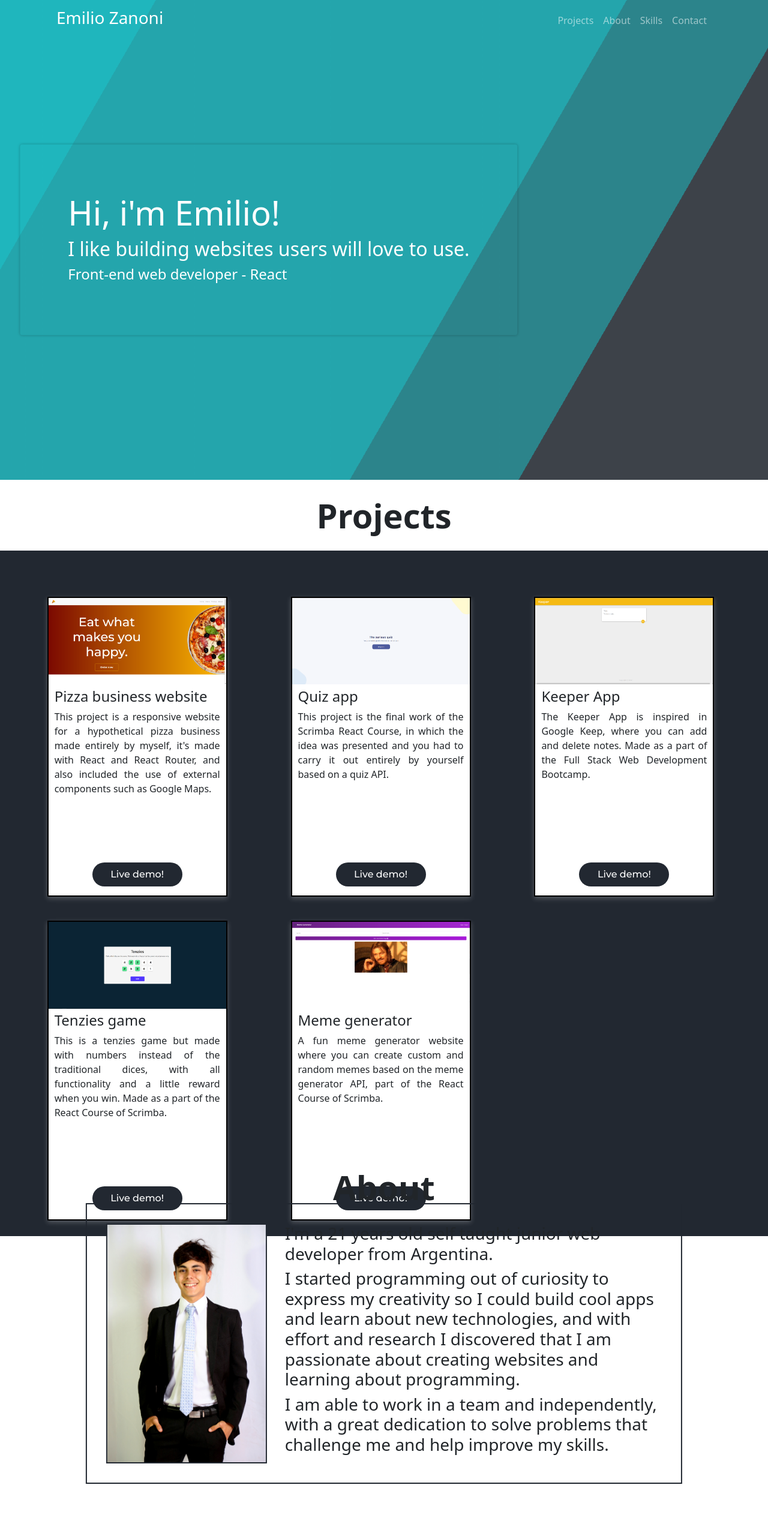
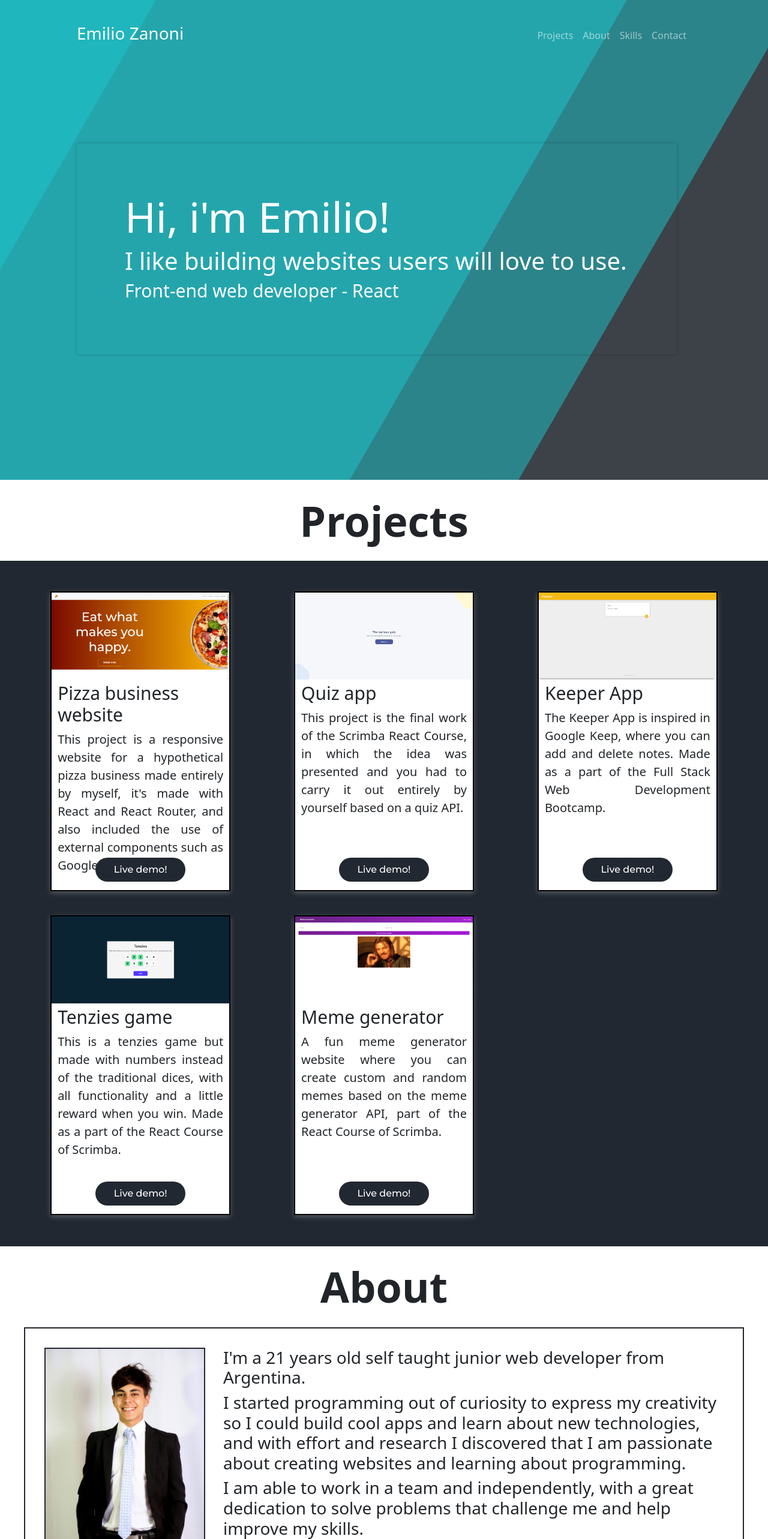
Before and after one commit to EmilioZanoni/portfolio-page, a React (Create React App) app: page / in a window 1280 px wide. Shown: the top 2566 px of the page at 60% size. Built offline with nearby package versions, Linux system fonts and the light colour scheme.

Commit message:
fix page distribution properties

```diff
--- a/public/styles.css
+++ b/public/styles.css
@@ -1,7 +1,11 @@
 html {
     height:100%;
   }
-  /* INTENTAR CAMBIAR LOS PORCENTAJE POR HEIGTH: 100VH PARA QUE NO SE DESCONFIGURE AL CHOTO CUANDO CAMBIA DE TAMAÑO  */
+*{
+  box-sizing: border-box;
+  padding: 0;
+  margin: 0;
+}
   body {
     margin:0;
     font-family: 'Montserrat', sans-serif;
@@ -9,11 +13,14 @@ html {
     overflow-y: overlay;
   }
   .titles{
-    font-size: 7vh;
+    font-size: 70px;
     text-align: center;
     margin-top: 2%;
     font-weight: 700;
     margin-bottom: 2%;
+  }
+  .navbar>.container-fluid{
+    padding: 2% 10%;
   }
 /* UNDERLINE EFFECT */
   .hover-underline-animation{
@@ -61,7 +68,6 @@ html {
   .bg3 {
     animation-duration:5s;
   }
-
   @keyframes slide {
     0% {
       transform:translateX(-25%);
@@ -71,36 +77,41 @@ html {
     }
   }
 /* HOME BACKGROUND ANIMATION END*/
-
+.container{
+  width: 100%;
+  margin: 0;
+  padding: 0;
+}
 /* HOME PAGE  */
+#home{
+  height: 100vh;
+}
 .content {
-    /* background-color:rgba(255,255,255,.8); */
     border-radius:.25em;
     box-shadow:0 0 .25em rgba(0,0,0,.25);
     box-sizing:border-box;
-    left:35%;
     padding:10vmin;
-    position: absolute;
+    position: relative;
     text-align:left;
-    top:50%;
-    transform:translate(-50%, -50%);
+    top:15%;
     color: white;
+    max-width: 1000px;
+    margin-left: 10%;
+    margin-right: 50px;
   }
 .home-main-title{
-    font-size: 7vh;
+    font-size: 70px;
   }
 .home-main-title-2{
-    font-size: 4vh;
+    font-size: 40px;
   }
 .home-main-title-3{
-    font-size: 3vh;
+    font-size: 30px;
 }
 /* END HOME PAGE */
 
 /* PROJECTS  */
 #projects {
-    position: absolute;
-    top: 100%;
     height: 100%;
     width: 100%;
     left: 0;
@@ -111,6 +122,7 @@ html {
   background-color: #222831;
   display: flex;
   padding: 4%;
+  justify-content: space-between;
 }
 /* END PROJECTS */
 
@@ -124,13 +136,10 @@ html {
 .card-container{
   position: relative;
   border: 2px solid black;
-  /* border-radius: 15px; */
   width: 300px;
   height: auto;
   min-height: 500px;
   background-color: white;
-  top: 5%;
-  margin-right: 3%;
   border: 2px solid black;
   box-shadow: rgba(255, 255, 255, 0.24) 0px 3px 8px;
   transition: transform 200ms;
@@ -144,7 +153,6 @@ html {
   top: 0;
   object-fit: contain;
   width: 100%;
-  /* border-radius: 15px 15px 0 0; */
 }
 .card-text{
   position: absolute;
@@ -172,12 +180,12 @@ html {
  background-color: #00ADB5;
 }
 .card-description{
-  font-size: 2vh;
+  font-size: 20px;
   margin-top: 0.5rem;
   text-align: justify;
 }
 .card-title{
-  font-size: 3vh;
+  font-size: 30px;
   margin-top: 1rem;
   margin-bottom: 1rem;
 }
@@ -199,23 +207,22 @@ width: 16px;
 
 /* ABOUT   */
 #about{
-  position: absolute;
-  top: 200%;
+  /* position: absolute; */
+  /* top: 200%; */
   height: 100%;
   width: 100%;
   left: 0;
 }
 .about-main-container{
   display: flex;
-  position: absolute;
+  position: relative;
   width: auto;
+  max-width: 1200px;
   min-width: 500px;
-  left: 50%;
-  top: 40%;
-  transform: translate(-50%, -50%);
   border: 2px solid #222831;
   padding: 2rem;
   transition: 200ms;
+  margin: 0 auto;
 }
 .about-main-container:hover{
   border: 2px solid #00ADB5;
@@ -230,11 +237,10 @@ width: 16px;
 
 /* SKILLS  */
 #skills{
-  position: absolute;
-  top: 275%;
   height: 100%;
   width: 100%;
   left: 0;
+  margin-top: 30px;
 }
 #skills > h1 {
   margin-top: 0;
@@ -242,11 +248,10 @@ width: 16px;
 .skills-container{
   display: grid;
   grid-template-columns: repeat(2, 1fr);
-  position: absolute;
-  left: 50%;
-  top: 50%;
-  transform: translate(-50%, -50%);
+
   gap: 2vh;
+  max-width: 1000px;
+  margin: 0 auto;
 }
 .skills-box{
   width: 500px;
@@ -255,6 +260,7 @@ width: 16px;
   padding: 15px;
   transition: transform 200ms;
   inset: 0;
+  margin: 0 auto;
 }
 .skills-box:hover{
   transform: scale(1.05);
@@ -281,18 +287,15 @@ width: 16px;
 
 /* CONTACT  */
 #contact{
-  position: absolute;
-  top: 370%;
   height: 60%;
   width: 100%;
   left: 0;
+  margin-bottom: 40px;
 }
 .contact-container{
   display: flex;
-  position: absolute;
-  left: 50%;
-  top: 50%;
-  transform: translate(-50%, -50%);
+  position: relative;
+  justify-content: center;
 }
 .contact-box{
   width: 400px;
@@ -316,13 +319,13 @@ width: 16px;
   height: 60px;
 }
 .contact-box > h3 {
-  font-size: 2.5vh;
+  font-size: 25px;
   font-weight: 500;
 }
 .contact-box > a{
   text-decoration: none;
   color: black;
-  font-size: 2.5vh;
+  font-size: 25px;
   font-weight: 500;
   transition: 200ms;
 }
@@ -333,8 +336,6 @@ width: 16px;
 
 /* FOOTER  */
 #footer{
-  position: absolute;
-  top: 420%;
   height: 10rem;
   width: 100%;
   left: 0;
@@ -346,7 +347,7 @@ width: 16px;
 }
 .footer-container > p {
   color: white;
-  font-size: 1.5vh;
+  font-size: 15px;
   display: flex;
   justify-content: center;
   align-items: center;
@@ -388,20 +389,18 @@ width: 16px;
     display: grid;
     grid-template-columns: repeat(2, 1fr);
     gap: 2em;
-    top: 65%
+    max-width: 800px;
+    margin: 0 auto;
   }
   .contact-box{
-    margin: 0;
+    margin: 0 auto;
   }
 
-  #footer{
-    top: 500%
-  }
 }
 
 @media (max-width: 1050px){
   #projects{
-    height: 150%;
+    height: auto;
     width: 100%;
   }
   .project-container{
@@ -414,13 +413,19 @@ width: 16px;
   }
 
   #about{
-    top: 290%;
     height: 80%;
   }
   .about-main-container{
-    top: 50%;
+    width: 500px;
+    flex-direction: column;
   }
-
+  .about-img{
+    max-width: 100%;
+    min-width: 100%;
+    width: auto;
+    height: auto;
+    margin-right: 0;
+  }
   #skills{
     top: 360%
   }
@@ -458,21 +463,9 @@ width: 16px;
   }
 
   #about{
-    top: 290%;
     height: 80%;
   }
-  .about-main-container{
-    top: 100%;
-    flex-direction: column;
 
-  }
-  .about-img{
-    max-width: 100%;
-    min-width: 100%;
-    width: auto;
-    height: auto;
-    margin-right: 0;
-  }
   .about-text-container{
     margin-top: 15px;
   }
@@ -483,23 +476,26 @@ width: 16px;
   .skills-container{
     display: flex;
     flex-direction: column;
-    top: 75%
   }
+  #contact{
 
-
-  #contact{
-    top: 590%
   }
   .contact-container{
     display: flex;
     flex-direction: column;
-    top: 100%;
+    justify-content: center;
+    align-items: center;
+    margin: 0 auto;
   }
   .contact-box{
     margin: 0;
   }
-
-  #footer{
-    top: 700%
+  @media (max-width: 690px){
+  .project-container{
+    display: flex;
+    flex-direction: column;
+    justify-content: center;
+    align-items: center;
+  }
   }
 }
--- a/src/pages/Home.js
+++ b/src/pages/Home.js
@@ -28,9 +28,9 @@ function Home(){
 
 
     return(
-        <div className="container">
+        <div>
+        <section id="home">
             <Navbar />
-        <section id="home">
             <div class="bg"></div>
             <div class="bg bg2"></div>
             <div class="bg bg3"></div>
@@ -141,7 +141,7 @@ function Home(){
                 </div>
                 <div className="contact-box">
                     <img alt="contact-icon" src="./images/computer.png" className="contact-box-icon"/>
-                    <a href="emiliozanoni.com">emiliozanoni.com</a>
+                    <a href="https://emiliozanoni.com">emiliozanoni.com</a>
                 </div>
 
             </div>
```
